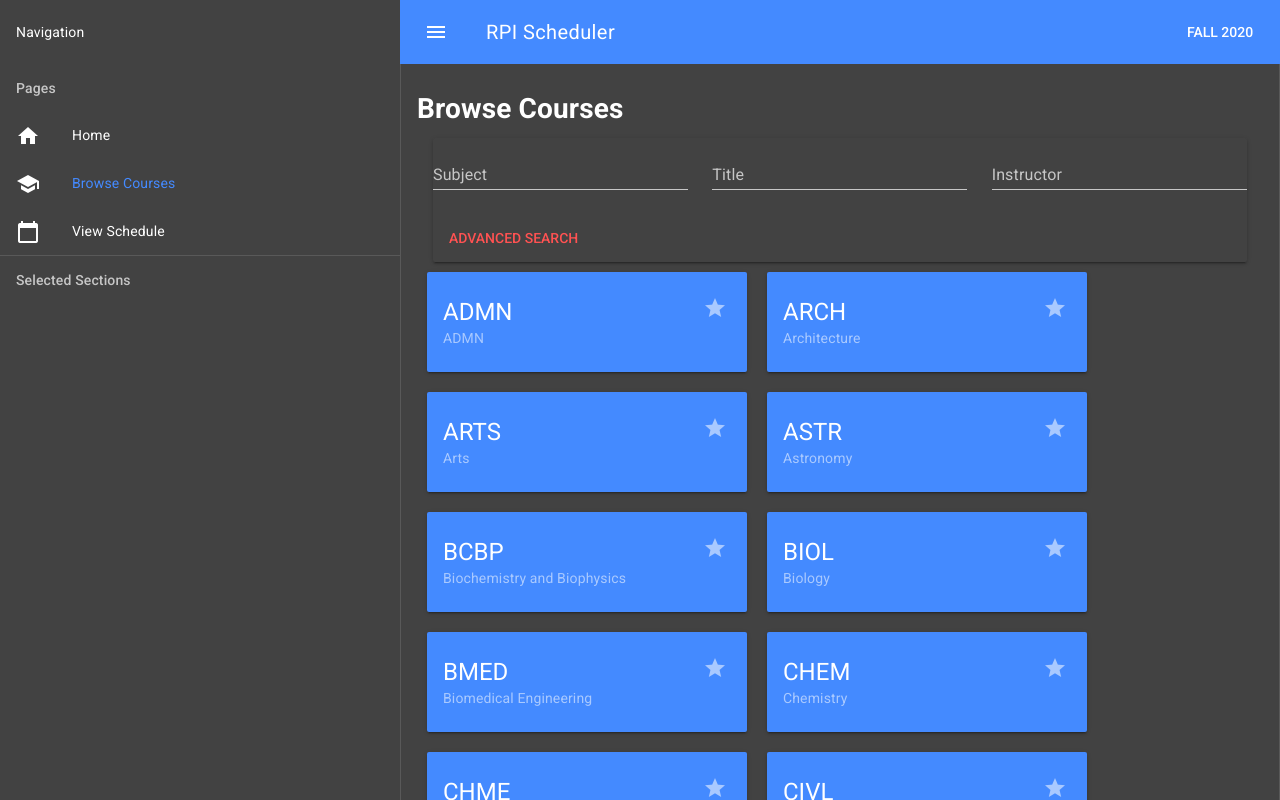
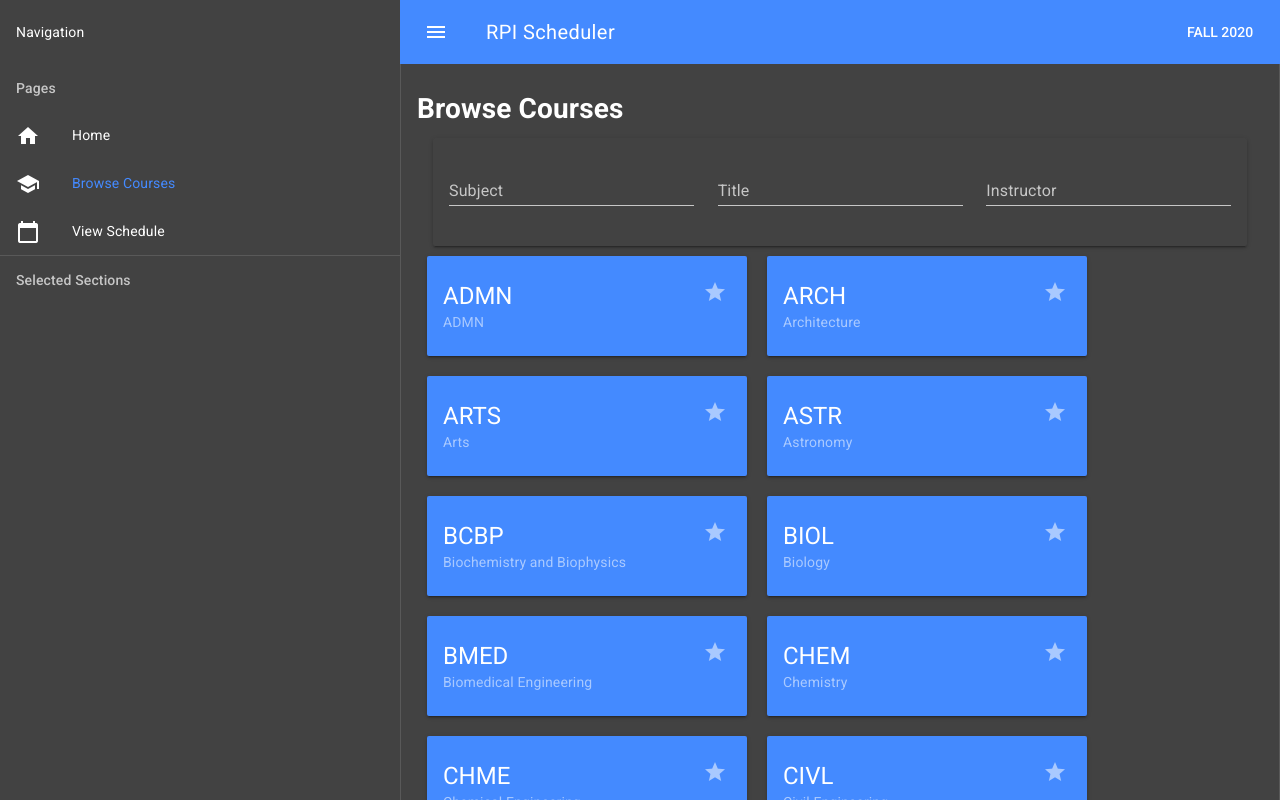
Before and after one commit to Apexal/rpi-scheduler, a Vue app: page /courses in a window 1280 px wide. Built offline with nearby package versions, Linux system fonts and the light colour scheme.

Commit message:
Nicer search box

```diff
--- a/src/components/MyAppDrawer.vue
+++ b/src/components/MyAppDrawer.vue
@@ -30,6 +30,7 @@
           </strong>
           <span class="md-list-item-text">{{ course.title }}</span>
           <md-button v-if="selectedCRNs.includes(crn)" class="md-icon-button md-accent" @click.stop="$store.commit('UNSELECT_CRN', crn)">
+            <md-tooltip md-direction="left">Remove section</md-tooltip>
             <md-icon>remove_circle_outline</md-icon>
           </md-button>
         </md-list-item>
--- a/src/views/BrowseCoursesPage.vue
+++ b/src/views/BrowseCoursesPage.vue
@@ -3,7 +3,7 @@
     <h1>Browse Courses</h1>
 
     <md-card>
-
+      <md-card-content>
         <div class="search md-layout md-gutter">
           <div class="md-layout-item">
             <md-autocomplete v-model.trim="search.subjectCode" :md-options="subjectCodesWithFullNames">
@@ -22,10 +22,11 @@
             </md-autocomplete>
           </div>
         </div>
+      </md-card-content>
       <md-card-expand>
-        <md-card-expand-trigger>
+        <!-- <md-card-expand-trigger>
           <md-button class="md-accent">Advanced Search</md-button>
-        </md-card-expand-trigger>
+        </md-card-expand-trigger> -->
         <md-card-expand-content>
           <md-card-content>
             <p>test</p>
```
